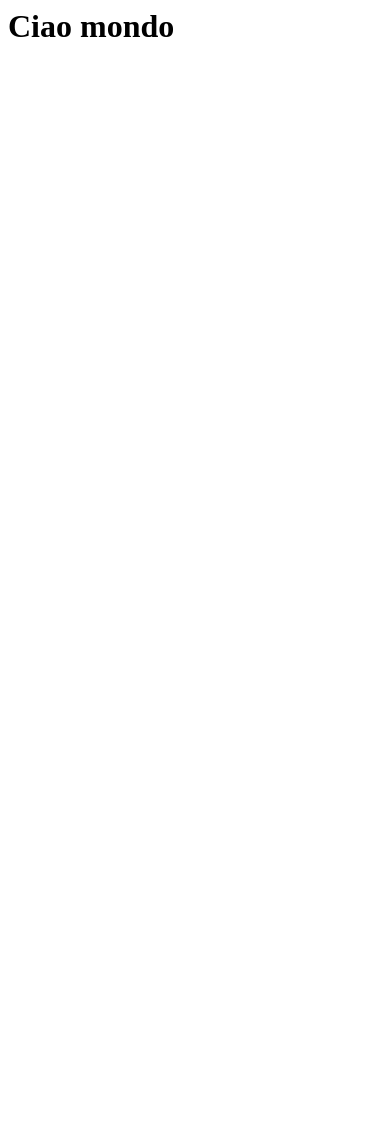
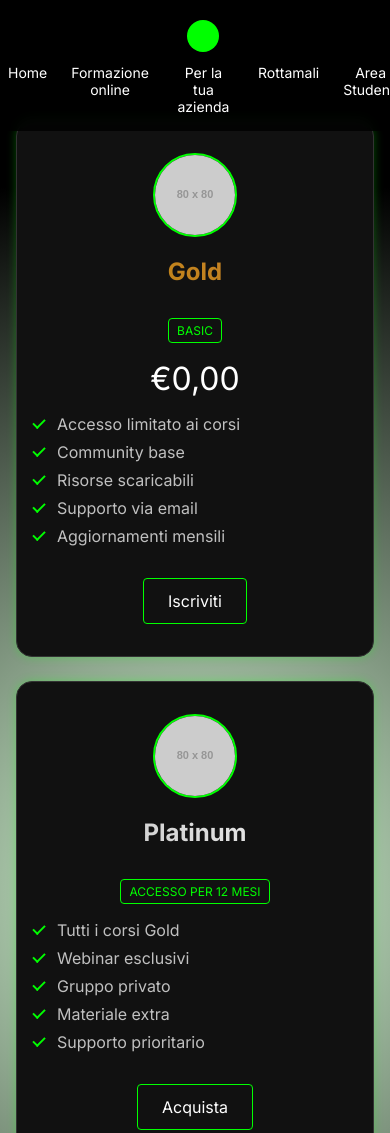
Before and after one commit to Lorenzo2002-cmd/myfirst, a plain HTML site: page index.html in a window 390 px wide. Shown: the top 1133 px of the page. Before the commit the page ends 844 px from the top, so only its background shows below. Drawn offline with Linux system fonts and the light colour scheme; placeholder pictures from the web are drawn by us.

Commit message:
Add pricing page with responsive design

```diff
--- a/index.html
+++ b/index.html
@@ -1 +1,94 @@
-<h1>Ciao mondo</h1>
+<!DOCTYPE html>
+<html lang="it">
+<head>
+  <meta charset="UTF-8">
+  <meta name="viewport" content="width=device-width, initial-scale=1.0">
+  <title>Pricing</title>
+  <link href="https://fonts.googleapis.com/css2?family=Inter:wght@400;600;700&display=swap" rel="stylesheet">
+  <link rel="stylesheet" href="styles.css">
+</head>
+<body>
+  <!-- Header with logo and navigation -->
+  <header class="site-header">
+    <div class="logo">
+      <!-- Placeholder SVG logo -->
+      <svg width="40" height="40" viewBox="0 0 100 100" aria-hidden="true">
+        <circle cx="50" cy="50" r="40" fill="#00ff00" />
+      </svg>
+    </div>
+    <nav class="main-nav">
+      <ul>
+        <li><a href="#">Home</a></li>
+        <li><a href="#">Formazione online</a></li>
+        <li><a href="#">Per la tua azienda</a></li>
+        <li><a href="#">Rottamali</a></li>
+        <li><a href="#">Area Studenti</a></li>
+      </ul>
+    </nav>
+  </header>
+
+  <main>
+    <!-- Pricing section -->
+    <section class="pricing">
+      <div class="pricing-grid">
+        <!-- Gold Plan -->
+        <div class="card">
+          <div class="card-logo">
+            <img src="https://via.placeholder.com/80" alt="" />
+          </div>
+          <h3 class="plan-name gold">Gold</h3>
+          <span class="badge">BASIC</span>
+          <p class="price">€0,00</p>
+          <ul class="benefits">
+            <li>Accesso limitato ai corsi</li>
+            <li>Community base</li>
+            <li>Risorse scaricabili</li>
+            <li>Supporto via email</li>
+            <li>Aggiornamenti mensili</li>
+          </ul>
+          <a href="#" class="btn">Iscriviti</a>
+        </div>
+
+        <!-- Platinum Plan -->
+        <div class="card">
+          <div class="card-logo">
+            <img src="https://via.placeholder.com/80" alt="" />
+          </div>
+          <h3 class="plan-name platinum">Platinum</h3>
+          <span class="badge">ACCESSO PER 12 MESI</span>
+          <ul class="benefits">
+            <li>Tutti i corsi Gold</li>
+            <li>Webinar esclusivi</li>
+            <li>Gruppo privato</li>
+            <li>Materiale extra</li>
+            <li>Supporto prioritario</li>
+          </ul>
+          <a href="#" class="btn">Acquista</a>
+        </div>
+
+        <!-- Impossible University -->
+        <div class="card">
+          <div class="card-logo">
+            <img src="https://via.placeholder.com/80" alt="" />
+          </div>
+          <h3 class="plan-name iu">Impossible University®</h3>
+          <span class="badge">ACCESSO PER 12 MESI</span>
+          <ul class="benefits">
+            <li>Contenuti Platinum</li>
+            <li>Sessioni one-to-one</li>
+            <li>Eventi dal vivo</li>
+            <li>Accesso anticipato ai lanci</li>
+            <li>Community d'élite</li>
+          </ul>
+          <a href="#" class="btn">Contattaci</a>
+        </div>
+      </div>
+    </section>
+  </main>
+
+  <!-- Footer -->
+  <footer class="site-footer">
+    <p>&copy; 2025 MySite</p>
+  </footer>
+</body>
+</html>
--- /dev/null
+++ b/styles.css
@@ -0,0 +1,169 @@
+/* Base styles */
+body {
+  margin: 0;
+  font-family: 'Inter', sans-serif;
+  color: #ffffff;
+  background: radial-gradient(circle at center, rgba(0, 255, 0, 0.15) 0%, #000 80%);
+}
+
+/* Header */
+.site-header {
+  position: fixed;
+  top: 0;
+  left: 0;
+  width: 100%;
+  background: rgba(0, 0, 0, 0.8);
+  padding: 1rem 0.5rem;
+  backdrop-filter: blur(4px);
+  text-align: center;
+  z-index: 10;
+}
+
+.logo {
+  display: flex;
+  justify-content: center;
+  margin-bottom: 0.5rem;
+}
+
+.main-nav ul {
+  list-style: none;
+  margin: 0;
+  padding: 0;
+  display: flex;
+  justify-content: center;
+  gap: 24px;
+  font-size: 14px;
+}
+
+.main-nav a {
+  color: #ffffff;
+  text-decoration: none;
+}
+
+/* Pricing section */
+.pricing {
+  padding: 120px 1rem 2rem;
+  max-width: 1200px;
+  margin: 0 auto;
+}
+
+.pricing-grid {
+  display: grid;
+  grid-template-columns: 1fr;
+  gap: 1.5rem;
+}
+
+@media (min-width: 768px) {
+  .pricing-grid {
+    grid-template-columns: repeat(3, 1fr);
+  }
+}
+
+.card {
+  background: #111;
+  border-radius: 16px;
+  border: 1px solid #333;
+  box-shadow: 0 0 10px rgba(0, 255, 0, 0.3);
+  padding: 2rem 1rem;
+  text-align: center;
+  transition: transform 0.3s, box-shadow 0.3s;
+}
+
+.card:hover {
+  transform: scale(1.03);
+  box-shadow: 0 0 15px rgba(0, 255, 0, 0.6);
+}
+
+.card-logo img {
+  width: 80px;
+  height: 80px;
+  border-radius: 50%;
+  border: 2px solid #00ff00;
+}
+
+.plan-name {
+  margin-top: 1rem;
+  font-size: 1.5rem;
+}
+
+.plan-name.gold {
+  background: linear-gradient(45deg, #b8860b, #cd7f32);
+  -webkit-background-clip: text;
+  -webkit-text-fill-color: transparent;
+}
+
+.plan-name.platinum {
+  background: linear-gradient(45deg, #c0c0c0, #f5f5f5);
+  -webkit-background-clip: text;
+  -webkit-text-fill-color: transparent;
+}
+
+.plan-name.iu {
+  color: #ffffff;
+}
+
+.badge {
+  display: inline-block;
+  margin-top: 0.5rem;
+  padding: 0.25rem 0.5rem;
+  border: 1px solid #00ff00;
+  color: #00ff00;
+  font-size: 12px;
+  text-transform: uppercase;
+  border-radius: 4px;
+}
+
+.price {
+  font-size: 2rem;
+  margin: 1rem 0;
+}
+
+.benefits {
+  list-style: none;
+  padding: 0;
+  margin: 1rem 0;
+  text-align: left;
+}
+
+.benefits li {
+  position: relative;
+  padding-left: 1.5rem;
+  margin-bottom: 0.5rem;
+  color: #c0c0c0;
+}
+
+.benefits li::before {
+  content: '';
+  position: absolute;
+  left: 0;
+  top: 0.3rem;
+  width: 0.6rem;
+  height: 0.3rem;
+  border: solid #00ff00;
+  border-width: 0 0 2px 2px;
+  transform: rotate(-45deg);
+}
+
+.btn {
+  display: inline-block;
+  margin-top: 1rem;
+  padding: 0.75rem 1.5rem;
+  color: #ffffff;
+  border: 1px solid #00ff00;
+  background: transparent;
+  border-radius: 4px;
+  text-decoration: none;
+  transition: background 0.3s, color 0.3s;
+}
+
+.btn:hover {
+  background: #00ff00;
+  color: #000;
+}
+
+.site-footer {
+  padding: 1rem;
+  text-align: left;
+  background: #000;
+  color: #ffffff;
+}
```
Also changed, not shown: 1 other file.
